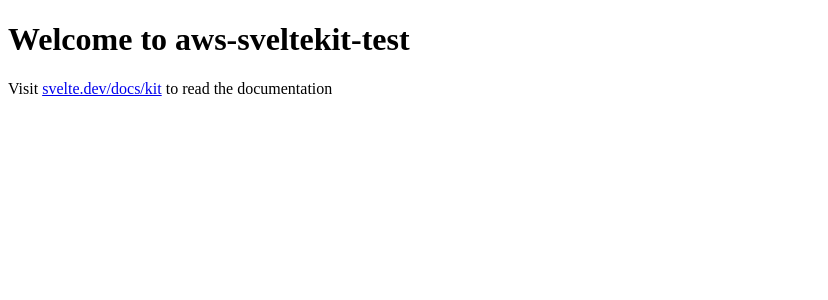
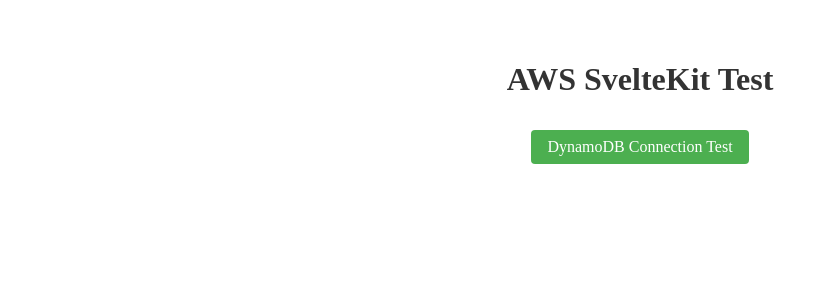
Before and after one commit to abowman-ut/aws-uturn-hiring, a SvelteKit app: page / in a window 1280 px wide. Shown: the top 300 px of the page, without its empty margins (0-828 px from the left). Built offline with nearby package versions, Linux system fonts and the light colour scheme.

Commit message:
Simplified project structure and improved organization

```diff
--- a/src/lib/dynamodb.js
+++ b/src/lib/dynamodb.js
@@ -1,5 +1,5 @@
 import { DynamoDBClient } from "@aws-sdk/client-dynamodb";
-import { DynamoDBDocumentClient, PutCommand, GetCommand, QueryCommand } from "@aws-sdk/lib-dynamodb";
+import { DynamoDBDocumentClient } from "@aws-sdk/lib-dynamodb";
 
 // Initialize the DynamoDB client
 const client = new DynamoDBClient({
@@ -41,5 +41,5 @@
     return await docClient.send(command);
 }
 
-// Export the client for other operations
-export { client };
+// Export the clients for use in service layers
+export { client, docClient };
--- a/src/routes/+page.svelte
+++ b/src/routes/+page.svelte
@@ -1,2 +1,47 @@
-<h1>Welcome to aws-sveltekit-test</h1>
-<p>Visit <a href="https://svelte.dev/docs/kit">svelte.dev/docs/kit</a> to read the documentation</p>
+<script>
+    import { base } from '$app/paths';
+</script>
+
+<div class="container">
+    <h1>AWS SvelteKit Test</h1>
+    <nav>
+        <ul>
+            <li>
+                <a href="{base}/db-test">DynamoDB Connection Test</a>
+            </li>
+        </ul>
+    </nav>
+</div>
+
+<style>
+    .container {
+        max-width: 800px;
+        margin: 0 auto;
+        padding: 2rem;
+        text-align: center;
+    }
+
+    h1 {
+        color: #333;
+        margin-bottom: 2rem;
+    }
+
+    nav ul {
+        list-style: none;
+        padding: 0;
+    }
+
+    nav a {
+        display: inline-block;
+        padding: 0.5rem 1rem;
+        background-color: #4CAF50;
+        color: white;
+        text-decoration: none;
+        border-radius: 4px;
+        transition: background-color 0.2s;
+    }
+
+    nav a:hover {
+        background-color: #45a049;
+    }
+</style>
```
Also changed, not shown: 1 other file (tests, documents, lock files or other folders).
